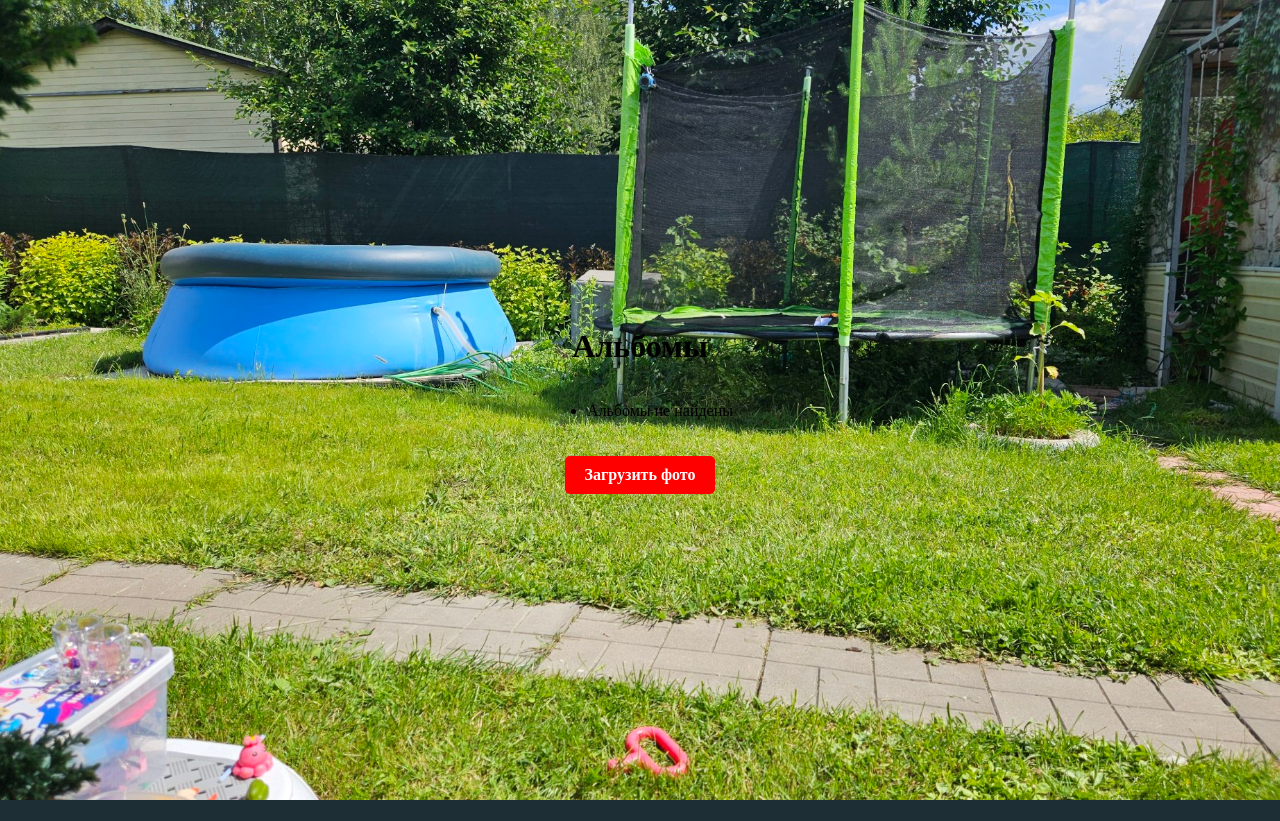
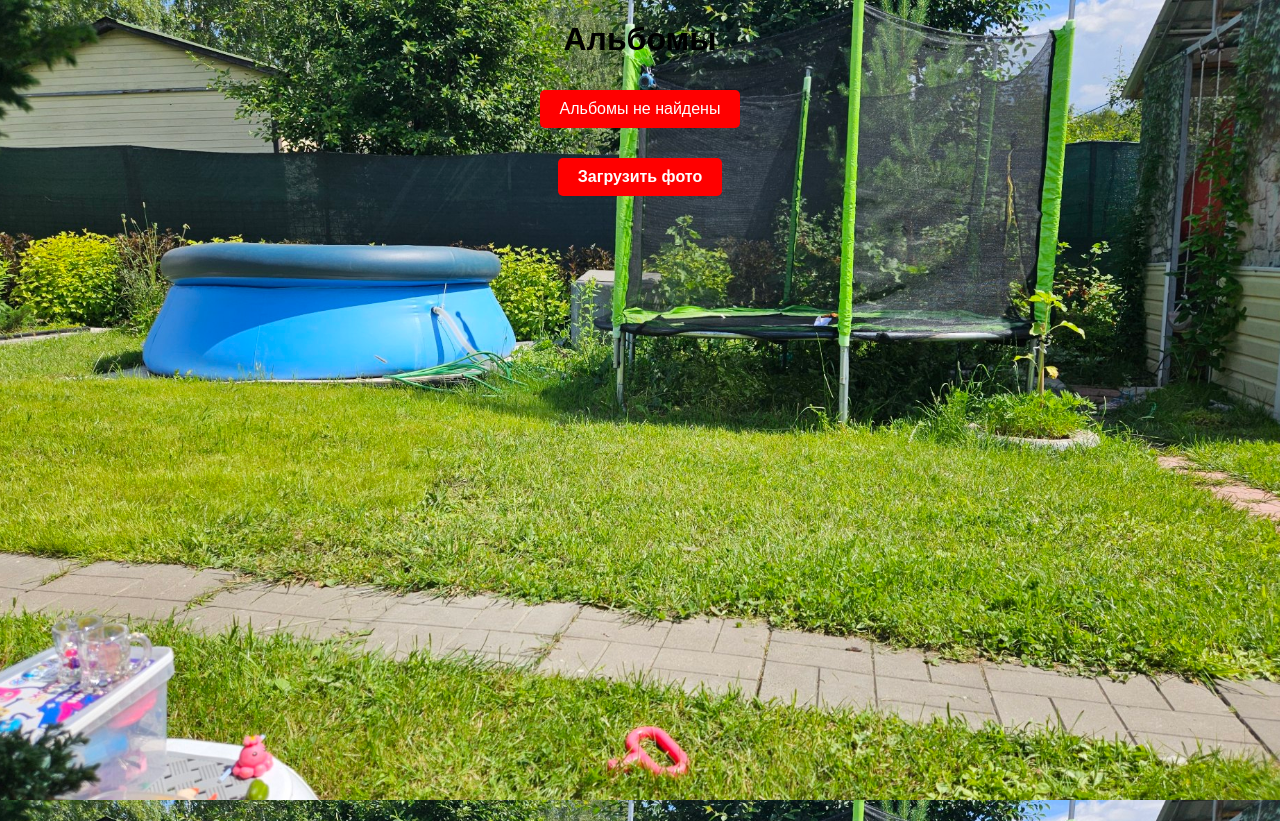
Before and after one commit to VadimMinaev/photo, a Flask app: page / in a window 1280 px wide. Before the commit the page ends 800 px from the top, so only its background shows below. Run offline with Flask 3, Linux system fonts and the light colour scheme.

Commit message:
обнова

```diff
--- a/templates/index.html
+++ b/templates/index.html
@@ -3,44 +3,29 @@
 <head>
     <title>Мой Фотоархив - Альбомы</title>
     <link rel="stylesheet" href="{{ url_for('static', filename='css/style.css') }}">
-    <style>
-        /* Центрируем кнопку по горизонтали и вертикали */
-        body {
-            display: flex;
-            flex-direction: column;
-            align-items: center; /* по горизонтали */
-            justify-content: center; /* по вертикали */
-            height: 100vh; /* высота экрана */
-            margin: 0;
-        }
-
-        /* Стили для кнопки-ссылки */
-        a {
-            display: inline-block;
-            padding: 10px 20px;
-            background-color: red;
-            color: white;
-            text-decoration: none;
-            border-radius: 5px;
-            font-weight: bold;
-            margin-top: 20px;
-        }
-
-        a:hover {
-            background-color: darkred;
-        }
-    </style>
 </head>
-<body>
+<body style="text-align: center; font-family: Arial, sans-serif;">
     <h1>Альбомы</h1>
-    <ul>
+    <ul style="list-style: none; padding: 0; margin: 0 auto; display: table;">
         {% for album in albums %}
-            <li><a href="{{ url_for('album', album_name=album) }}">{{ album }}</a></li>
+            <li style="margin: 10px 0;">
+                <a href="{{ url_for('album', album_name=album) }}"
+                   style="display: inline-block; background-color: #ff0000 !important; color: white !important; padding: 10px 20px !important; text-decoration: none !important; border-radius: 5px !important; font-weight: bold;">
+                    {{ album }}
+                </a>
+            </li>
         {% else %}
-            <li>Альбомы не найдены</li>
+            <li style="margin: 10px 0;">
+                <span style="display: inline-block; background-color: #ff0000 !important; color: white !important; padding: 10px 20px !important; border-radius: 5px !important;">
+                    Альбомы не найдены
+                </span>
+            </li>
         {% endfor %}
     </ul>
 
-    <a href="{{ url_for('upload') }}">Загрузить фото</a>
+    <a href="{{ url_for('upload') }}"
+       style="display: inline-block; margin-top: 20px; background-color: #ff0000 !important; color: white !important; padding: 10px 20px !important; text-decoration: none !important; border-radius: 5px !important; font-weight: bold;">
+        Загрузить фото
+    </a>
 </body>
 </html>
```
